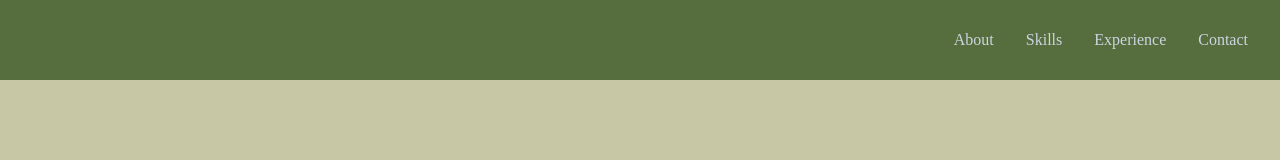
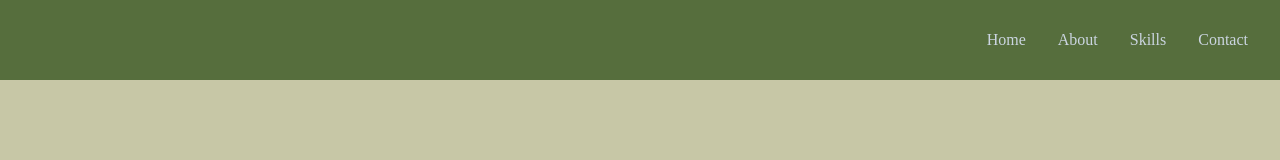
Before and after one commit to judahhooper/portfolio-website, a React (Create React App) app: page / in a window 1280 px wide. Shown: the top 160 px of the page. Built offline with nearby package versions, Linux system fonts and the light colour scheme.

Commit message:
add react scrolling functionality

```diff
--- a/src/components/navbar.jsx
+++ b/src/components/navbar.jsx
@@ -3,6 +3,8 @@
 import React, {useState} from 'react';
 import {FaBars, FaTimes} from "react-icons/fa";
 import { HiOutlineMail } from 'react-icons/hi';
+import { Link } from "react-scroll";
+
 
 
 const NavBar = () => {
@@ -18,10 +20,18 @@ const handleClick = () => setNav(!nav);
         </div>
 
             <ul className='hidden md:flex'>
-                <li>About</li>
-                <li>Skills</li>
-                <li>Experience</li>
-                <li>Contact</li>
+                <li><Link to="home" smooth={true} duration={500}>
+                Home
+                </Link></li>
+                <li><Link to="about" smooth={true} duration={500}>
+                About
+                </Link></li>
+                <li><Link to="stack" smooth={true} duration={500}>
+                Skills
+                </Link></li>
+                <li><Link to="contact" smooth={true} duration={500}>
+                Contact
+                </Link></li>
             </ul>
 
         {/* burger for mobile */}
@@ -29,10 +39,18 @@ const handleClick = () => setNav(!nav);
 
         {/* mobile menu */}
             <ul className={!nav ? 'hidden' : 'absolute top-0 left-0 w-full h-screen bg-[#566e3d] flex flex-col justify-center items-center'}>
-                <li className='py-6 text-4xl'>About</li>
-                <li className='py-6 text-4xl'>Skills</li>
-                <li className='py-6 text-4xl'>Experience</li>
-                <li className='py-6 text-4xl'>Contact</li>
+                <li className='py-6 text-4xl'><Link onClick={handleClick} to="home" smooth={true} duration={500}>
+                Home
+                </Link></li>
+                <li className='py-6 text-4xl'><Link onClick={handleClick} to="about" smooth={true} duration={500}>
+                About
+                </Link></li>
+                <li className='py-6 text-4xl'><Link onClick={handleClick} to="stack" smooth={true} duration={500}>
+                Skills
+                </Link></li>
+                <li className='py-6 text-4xl'><Link onClick={handleClick} to="contact" smooth={true} duration={500}>
+                Contact
+                </Link></li>
             </ul>
 
     </div>
```
